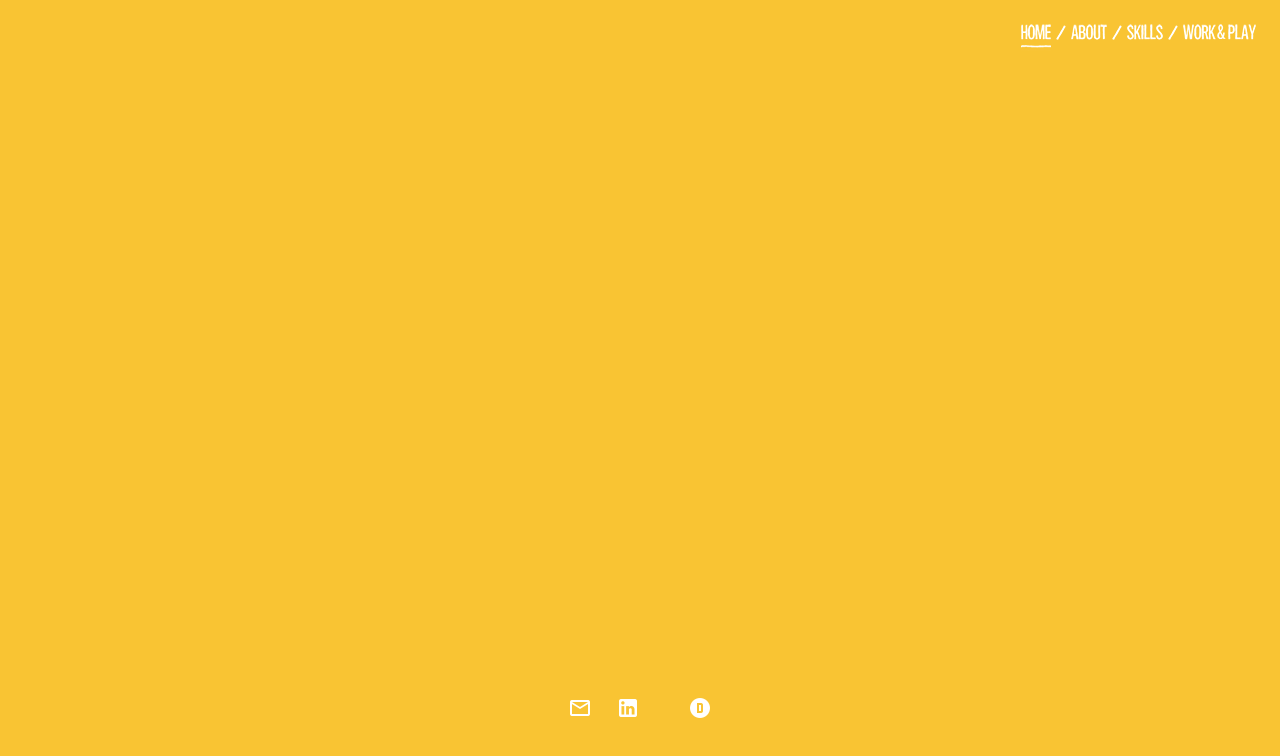
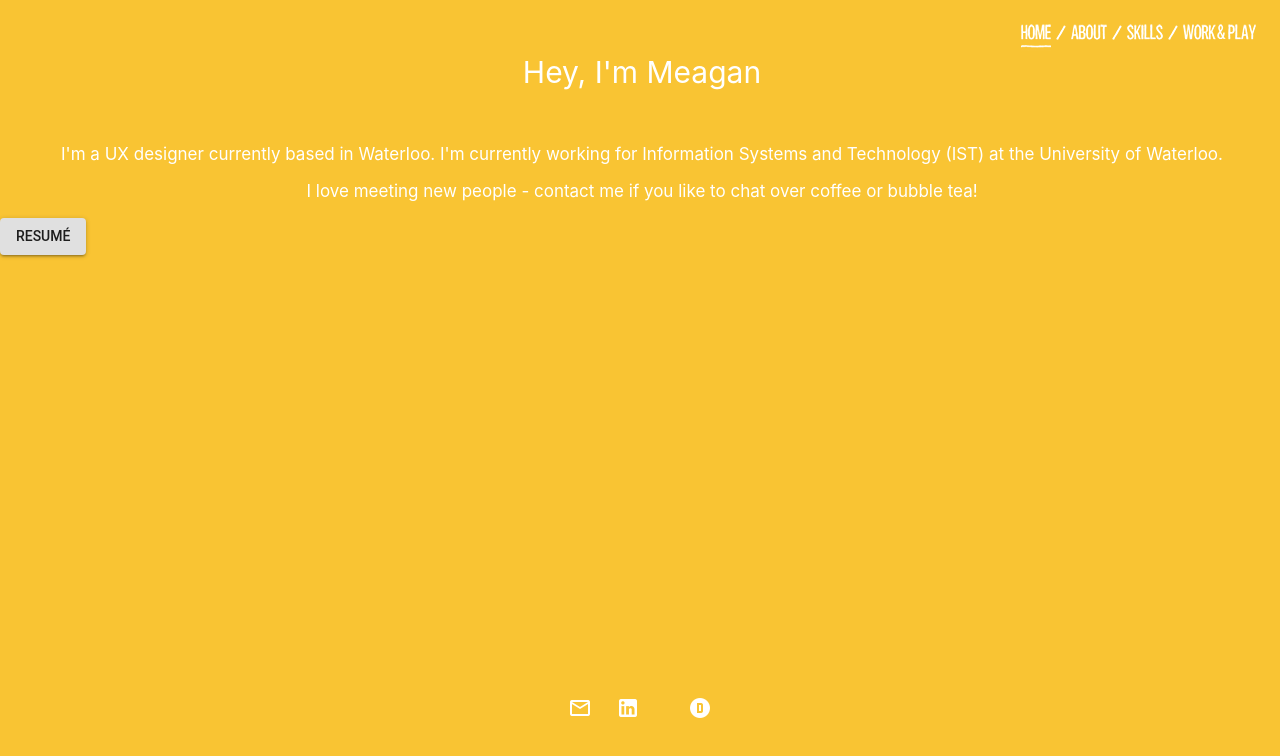
Before and after one commit to meagan-lai/Personal-Website, a React (Create React App) app: page /about in a window 1280 px wide. Shown: the top 756 px of the page. Built offline with nearby package versions, Linux system fonts and the light colour scheme.

Commit message:
Added contentfor about page

```diff
--- a/src/components/ProjectCard.js
+++ b/src/components/ProjectCard.js
@@ -15,7 +15,8 @@ import Tooltip from "@material-ui/core/Tooltip";
 
 const styles = {
   card: {
-    maxWidth: 345
+    maxWidth: 345,
+    margin: 20
   },
   media: {
     height: 140
--- a/src/screens/About.js
+++ b/src/screens/About.js
@@ -5,6 +5,7 @@ import AppBar from "@material-ui/core/AppBar";
 import Toolbar from "@material-ui/core/Toolbar";
 import IconButton from "@material-ui/core/IconButton";
 import Tooltip from "@material-ui/core/Tooltip";
+import Button from "@material-ui/core/Button";
 
 const styles = theme => ({
   appBar: {
@@ -14,6 +15,23 @@ const styles = theme => ({
   toolbar: {
     alignItems: "center",
     justifyContent: "center"
+  },
+  root: {
+    position: "relative",
+    paddingTop: 10,
+    paddingLeft: 4,
+    fontSize: 17,
+    color: "white",
+    textAlign: "center"
+  },
+  title: {
+    position: "relative",
+    fontSize: 30,
+    color: "white",
+    marginTop: -7,
+    lineHeight: 1,
+    paddingLeft: 4,
+    textAlign: "center"
   }
 });
 
@@ -21,6 +39,21 @@ function About(props) {
   const { classes } = props;
   return (
     <React.Fragment>
+      <p className={classes.title}>Hey, I'm Meagan</p>
+      <div className={classes.root}>
+        <p>
+          I'm a UX designer currently based in Waterloo. I'm currently working
+          for Information Systems and Technology (IST) at the University of
+          Waterloo.
+        </p>
+        <p>
+          I love meeting new people - contact me if you like to chat over coffee
+          or bubble tea!
+        </p>
+      </div>
+      <Button variant="contained" className={classes.button}>
+        Resumé
+      </Button>
       <AppBar
         position="fixed"
         className={classes.appBar}
```
